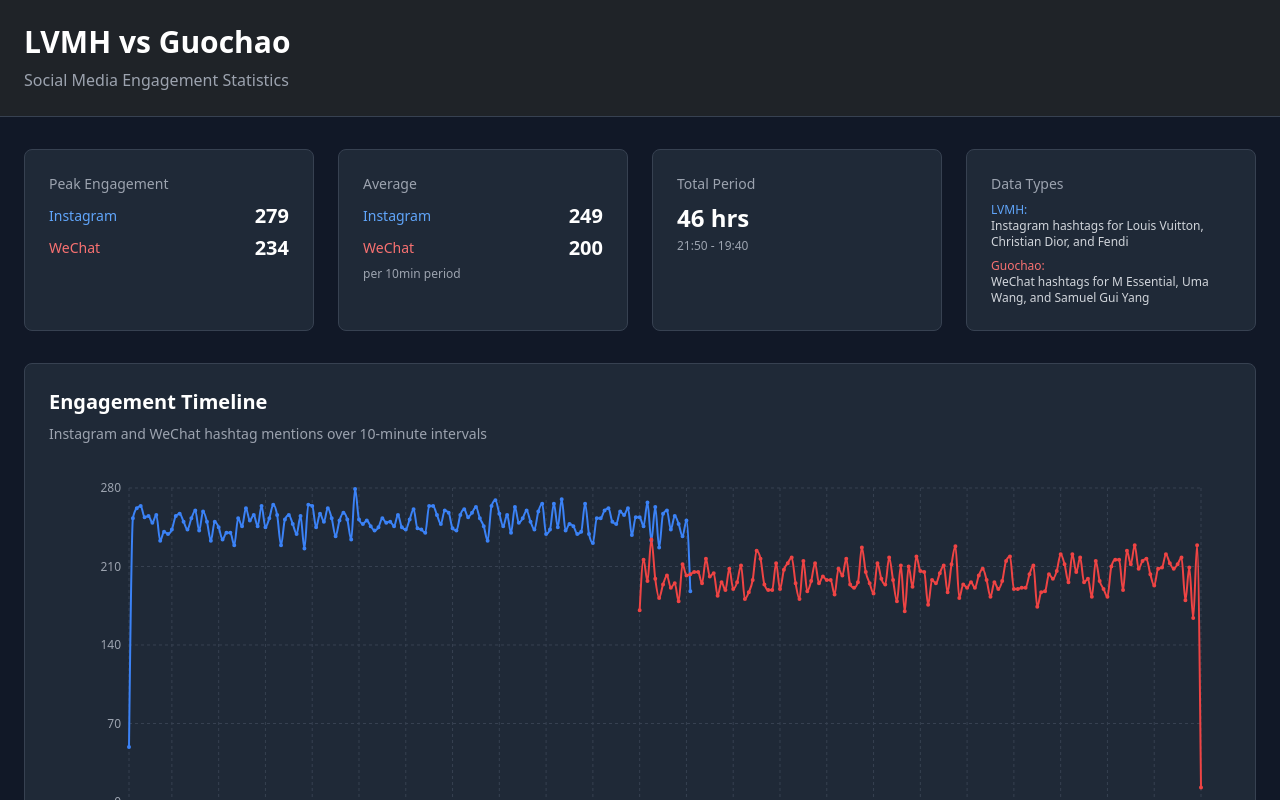
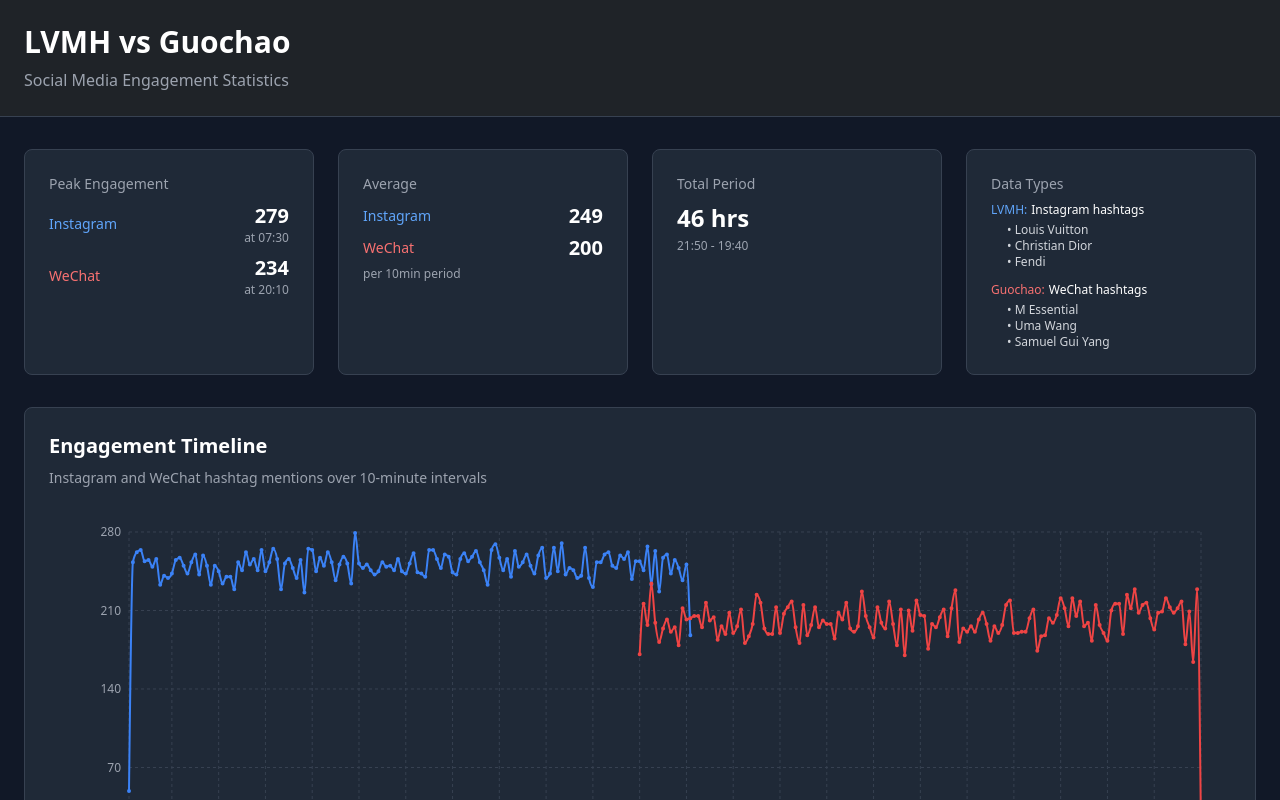
Before and after one commit to ClintTLang/lv-insights-visualizer, a React (Vite) app: page / in a window 1280 px wide. Shown: the top 800 px of the page. Built offline with nearby package versions, Linux system fonts and the light colour scheme.

Commit message:
Enhance peak engagement and data display
- Display peak times under peak engagement numbers.
- Add "Instagram hashtags" and "WeChat hashtags" labels.
- List brands used for hashtags.

```diff
--- a/src/pages/Index.tsx
+++ b/src/pages/Index.tsx
@@ -60,6 +60,10 @@ const Index = () => {
   const instaAverage = Math.round(instaValues.reduce((sum, val) => sum + val, 0) / instaValues.length);
   const wechatAverage = Math.round(wechatValues.reduce((sum, val) => sum + val, 0) / wechatValues.length);
 
+  // Find peak times
+  const instaPeakTime = instaData.find(item => item.hashtags === instaPeak)?.time || '';
+  const wechatPeakTime = wechatData.find(item => item.hashtags === wechatPeak)?.time || '';
+
   const CustomTooltip = ({ active, payload, label }: any) => {
     if (active && payload && payload.length) {
       return (
@@ -94,14 +98,20 @@ const Index = () => {
         <div className="grid grid-cols-1 md:grid-cols-2 lg:grid-cols-4 gap-6 mb-8">
           <div className="bg-gray-800 border border-gray-700 rounded-lg p-6">
             <h3 className="text-sm font-medium text-gray-400 mb-2">Peak Engagement</h3>
-            <div className="space-y-1">
+            <div className="space-y-2">
               <div className="flex items-center justify-between">
                 <span className="text-blue-400 text-sm">Instagram</span>
-                <span className="text-xl font-bold text-white">{instaPeak.toLocaleString()}</span>
+                <div className="text-right">
+                  <span className="text-xl font-bold text-white">{instaPeak.toLocaleString()}</span>
+                  <p className="text-xs text-gray-400">at {instaPeakTime}</p>
+                </div>
               </div>
               <div className="flex items-center justify-between">
                 <span className="text-red-400 text-sm">WeChat</span>
-                <span className="text-xl font-bold text-white">{wechatPeak.toLocaleString()}</span>
+                <div className="text-right">
+                  <span className="text-xl font-bold text-white">{wechatPeak.toLocaleString()}</span>
+                  <p className="text-xs text-gray-400">at {wechatPeakTime}</p>
+                </div>
               </div>
             </div>
           </div>
@@ -126,14 +136,28 @@ const Index = () => {
           </div>
           <div className="bg-gray-800 border border-gray-700 rounded-lg p-6">
             <h3 className="text-sm font-medium text-gray-400 mb-2">Data Types</h3>
-            <div className="space-y-2 text-xs">
+            <div className="space-y-3 text-xs">
               <div>
-                <span className="text-blue-400 font-medium">LVMH:</span>
-                <p className="text-gray-300">Instagram hashtags for Louis Vuitton, Christian Dior, and Fendi</p>
+                <div className="flex items-center">
+                  <span className="text-blue-400 font-medium">LVMH:</span>
+                  <span className="text-white ml-1">Instagram hashtags</span>
+                </div>
+                <ul className="mt-1 ml-4 text-gray-300">
+                  <li>• Louis Vuitton</li>
+                  <li>• Christian Dior</li>
+                  <li>• Fendi</li>
+                </ul>
               </div>
               <div>
-                <span className="text-red-400 font-medium">Guochao:</span>
-                <p className="text-gray-300">WeChat hashtags for M Essential, Uma Wang, and Samuel Gui Yang</p>
+                <div className="flex items-center">
+                  <span className="text-red-400 font-medium">Guochao:</span>
+                  <span className="text-white ml-1">WeChat hashtags</span>
+                </div>
+                <ul className="mt-1 ml-4 text-gray-300">
+                  <li>• M Essential</li>
+                  <li>• Uma Wang</li>
+                  <li>• Samuel Gui Yang</li>
+                </ul>
               </div>
             </div>
           </div>
```
